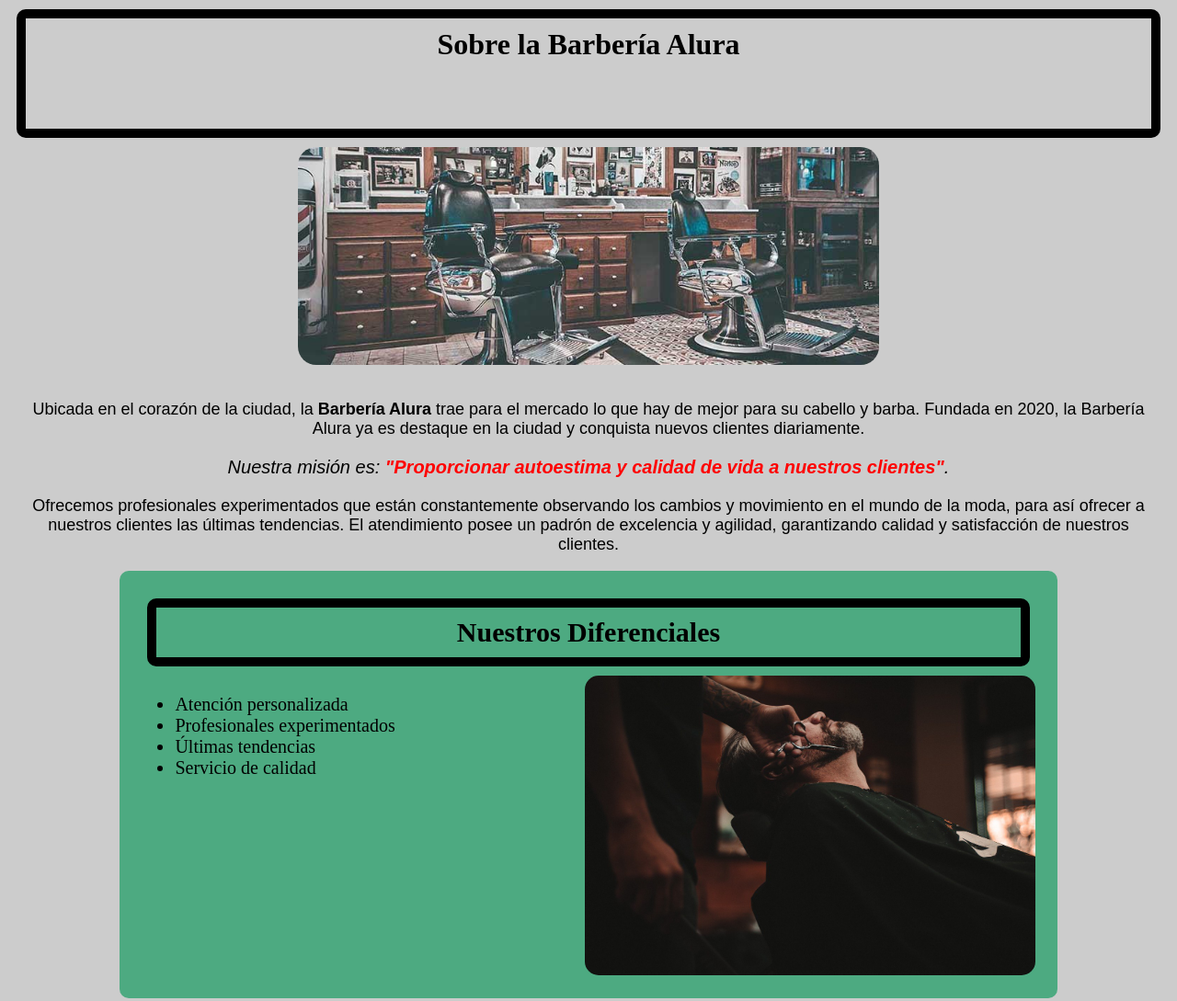
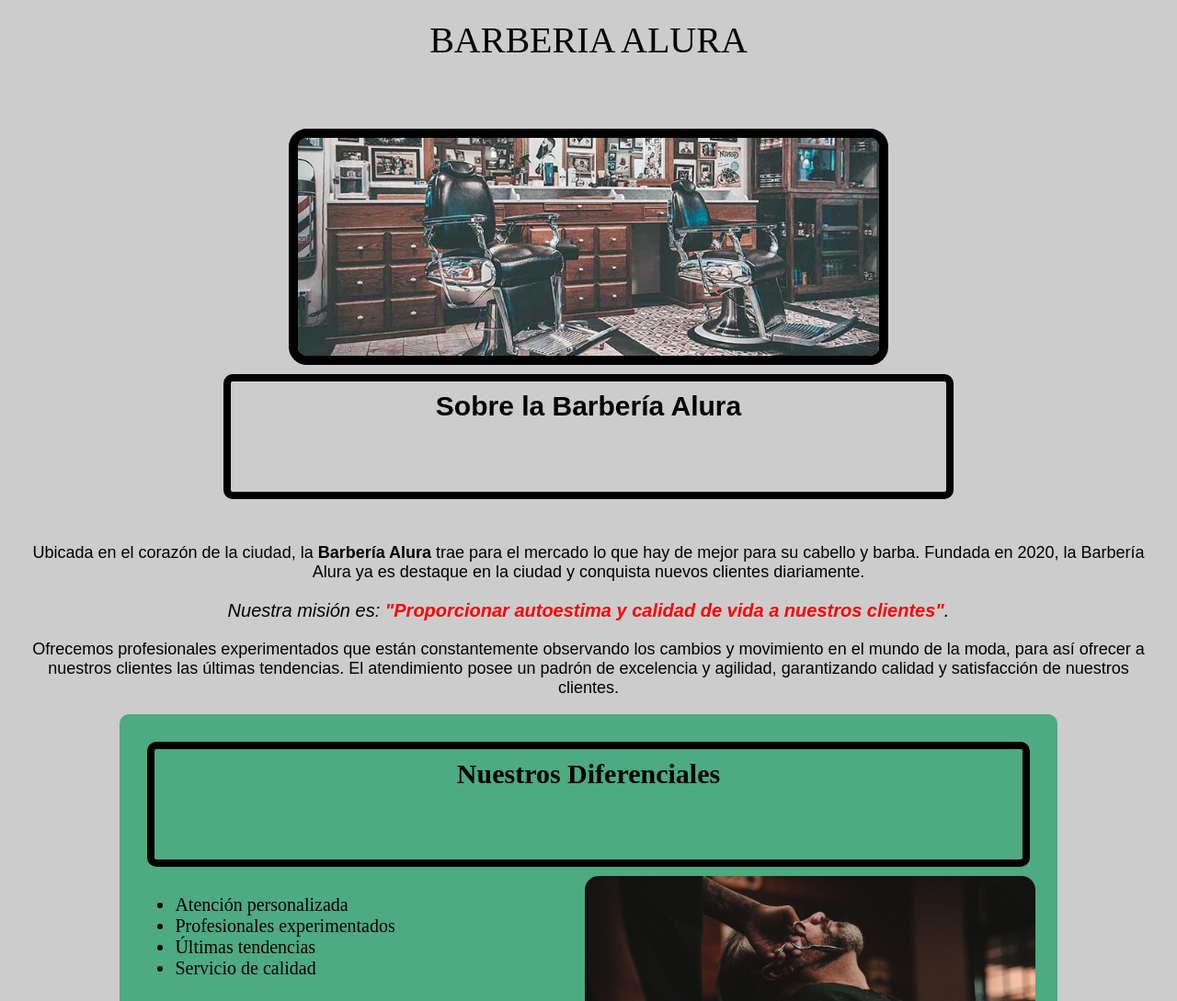
Before and after one commit to AndresDiagoM/CursoHtml_Css_Oracle, a plain HTML site: page 1html.html in a window 1280 px wide. Shown: the top 1089 px of the page at 92% size. Drawn offline with Linux system fonts and the light colour scheme.

Commit message:
:fire: Final
se acomoda el header, y se alinea los elementos al centro.

```diff
--- a/1html.html
+++ b/1html.html
@@ -11,10 +11,16 @@
 </head>
 <body>
 
+
+
     <div id="title">
-        <h1 style="text-align: center;">Sobre la Barbería Alura</h1>
+        <header class="page-title">
+            BARBERIA ALURA
+        </header>
 
         <img id="banner" src="./banner.jpg" alt="Barberia Alura">
+
+        <h2 class="titulo-centralizado about">Sobre la Barbería Alura</h2>
     </div>
 
     <div id="info">
@@ -29,7 +35,7 @@
         <p> Ofrecemos profesionales experimentados que están constantemente observando los cambios y movimiento en el mundo de la moda, para así ofrecer a nuestros clientes las últimas tendencias. El atendimiento posee un padrón de excelencia y agilidad, garantizando calidad y satisfacción de nuestros clientes.</p>
 
         <div class="diferenciales">
-            <h2>Nuestros Diferenciales</h2>
+            <h3 class="titulo-centralizado">Nuestros Diferenciales</h3>
             <ul >  <!-- ul (unordered list) Lista desordenada -->
                 <li class="item"> <!-- li (list item) -->
                     Atención personalizada
--- a/style.css
+++ b/style.css
@@ -1,24 +1,41 @@
 body{
     background-color: #cccccc;
 }
-h1{
+.page-title{
+    text-align: center;
+
+    height: 100px;
+    font-size: 40px;
+    border-radius: 10px;
+    padding: 10px; /*espaciamiento interno*/
+    margin: 10px; /*espaciamiento externo*/
+}
+.titulo-centralizado{
     text-align: center;
     /*background-color: antiquewhite;*/
     height: 100px;
-    border: 10px solid #000000;
+    border: 8px solid #000000;
     border-radius: 10px;
 
     padding: 10px; /*espaciamiento interno*/
     margin: 10px; /*espaciamiento externo*/
 }
-h2{
+#title h2{
+    font-family: Arial, Helvetica, sans-serif;
+    font-size: 30px;
+    color: #000000;
     text-align: center;
     background-color: #cccccc;
-    border: 10px solid #000000;
-    border-radius: 10px;
+}
+#title{
+    display: flexbox;
 
-    padding: 10px; /*espaciamiento interno*/
-    margin: 10px; /*espaciamiento externo*/
+}
+.about{
+    display: block;
+    margin-left: auto;
+    margin-right: auto;
+    width: 60%;
 }
 p{
     font-family: Arial, Helvetica, sans-serif;
@@ -41,6 +58,7 @@ em strong{
     margin-right: auto;
     width: 50%;
     border-radius: 20px;
+    border: 10px solid #000000;
 }
 #info{
     padding: 20px;
@@ -59,8 +77,9 @@ em strong{
 
     background-color: #4daa81;
 }
-.diferenciales h2{
+.diferenciales h3{
     background-color: #4daa81;
+    font-size: 30px;
 }
 .diferenciales ul{
     display: inline-block; /*para que ocupoe solo el espacio de su contenido, y poder colocar la img al lado*/
```
